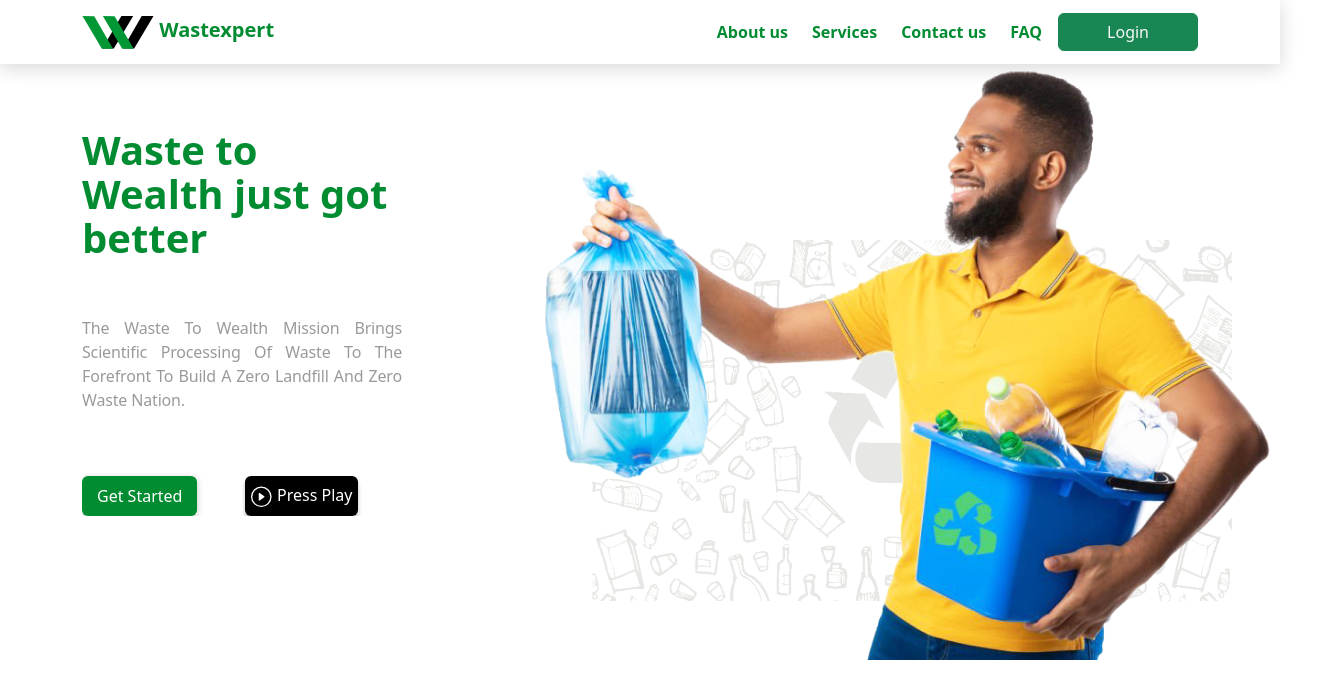
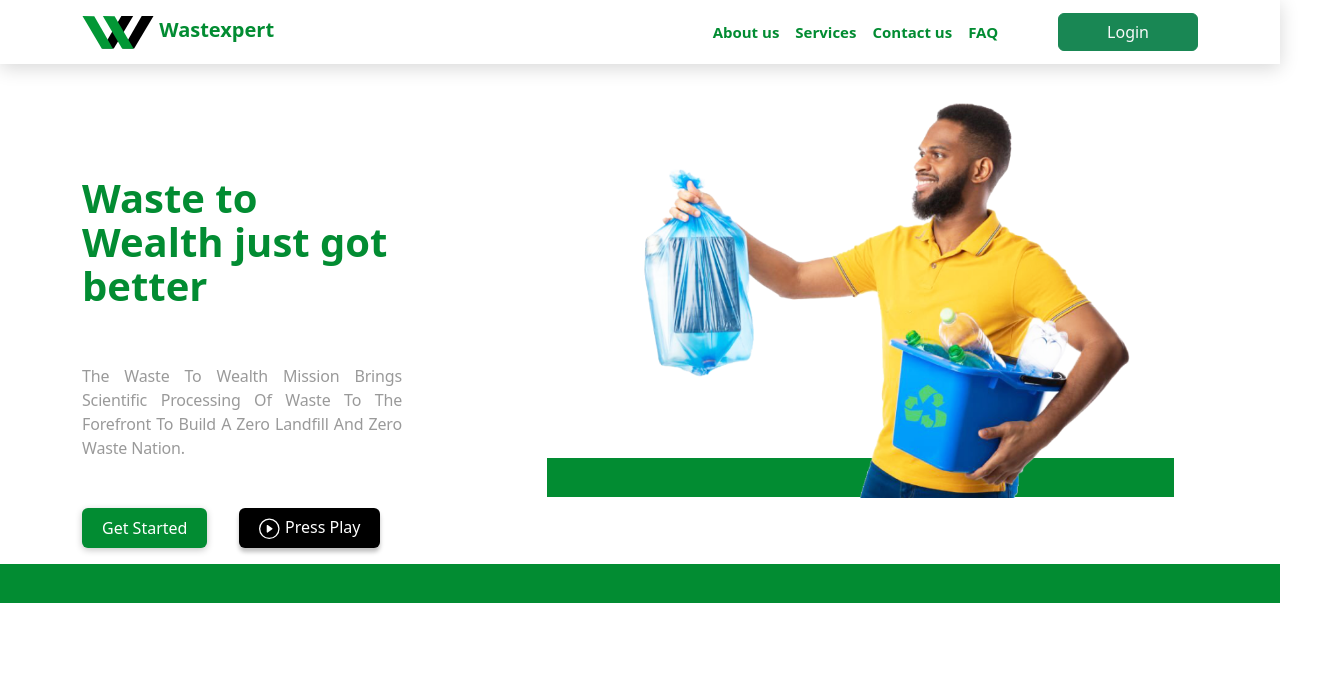
Before and after one commit to walexy026/WasteXpert, a React (Create React App) app: page / in a window 1280 px wide. Shown: the top 698 px of the page, 1336 px wide, since content can reach past the window. Built offline with nearby package versions, Linux system fonts and the light colour scheme.

Commit message:
working on the herosection1

```diff
--- a/src/Components/NavBar/NavBar.css
+++ b/src/Components/NavBar/NavBar.css
@@ -5,7 +5,7 @@
   position: fixed;
   top: 0;
   width: 100%;
-  z-index: -1;
+  z-index: 100;
 }
 .Navbar .nav-title {
   font-size: 20px !important;
@@ -13,7 +13,7 @@
 .Navbar .nav-link, .Navbar .nav-title {
   color: #028c32;
   font-weight: 600;
-  font-size: 16px;
+  font-size: 15px;
 }
 @media only screen and (max-width: 768px) {
   .Navbar .nav-link:hover, .Navbar .nav-title:hover {
--- a/src/Components/NavBar/NavBar.jsx
+++ b/src/Components/NavBar/NavBar.jsx
@@ -15,14 +15,14 @@ const NavBar = () => {
           style={{ maxHeight: '300px' }}
           navbarScroll
         >
-          <Nav.Link className='nav-link px-2 mx-1' href="#">About us</Nav.Link>
-          <Nav.Link className='nav-link px-2 mx-1'href="#">Services</Nav.Link>
-          <Nav.Link className='nav-link px-2 mx-1'href="#">Contact us</Nav.Link>
-          <Nav.Link className='nav-link px-2 mx-1'href="#">FAQ</Nav.Link>
+          <Nav.Link className='nav-link px-2 ' href="#">About us</Nav.Link>
+          <Nav.Link className='nav-link px-2 'href="#">Services</Nav.Link>
+          <Nav.Link className='nav-link px-2 'href="#">Contact us</Nav.Link>
+          <Nav.Link className='nav-link px-2 'href="#">FAQ</Nav.Link>
 
         </Nav>
 
-          <Button className=' px-5' variant="outline-success bg-success text-light">Login</Button>
+          <Button className=' px-5 ms-5' variant="outline-success bg-success text-light">Login</Button>
       </Navbar.Collapse>
     </Container>
   </Navbar>
--- a/src/Components/NavBar/NavBar.scss
+++ b/src/Components/NavBar/NavBar.scss
@@ -6,31 +6,29 @@
   position: fixed;
   top: 0;
   width: 100%;
-  z-index: -1;
+  z-index: 100;
 
-  .nav-title{
+  .nav-title {
     font-size: 20px !important;
     @extend .nav-link;
   }
   .nav-link {
     color: #028c32;
     font-weight: 600;
-      font-size: 16px;
+    font-size: 15px;
   }
 
-    @media only screen and (max-width:768px){
-    .nav-link{
+  @media only screen and (max-width: 768px) {
+    .nav-link {
       //    background-color: rgba(154, 209, 173, 0.3);
-       &:hover{
+      &:hover {
         background-color: rgba(154, 209, 173, 0.3);
-
       }
-       .nav-items{
+      .nav-items {
         top: 15vh;
         position: absolute;
         left: 0;
       }
     }
-
   }
 }
--- a/src/Pages/Homepage/Homepage.css
+++ b/src/Pages/Homepage/Homepage.css
@@ -1,40 +1,73 @@
+.heroWrappper {
+  position: relative;
+}
+
 .heroSection {
+  width: 100%;
+  display: flex;
   overflow: hidden;
 }
-.heroSection h1 {
+.heroSection .HeroText h1 {
   color: #028c32;
-  width: 320px;
+  max-width: 320px;
   font-size: 40px;
   font-weight: 700;
   line-height: 110.02%;
-  padding-top: 5rem;
+  padding-top: 8rem;
   padding-bottom: 3rem;
 }
-.heroSection p {
+.heroSection .HeroText p {
   color: rgba(0, 0, 0, 0.4);
   width: 320px;
-  padding-bottom: 3rem;
+  padding-bottom: 2rem;
   text-align: justify;
   letter-spacing: -0.01em;
   text-transform: capitalize;
   font-weight: 400;
 }
-.heroSection .btnn:hover {
+.heroSection .HeroText .btnn:hover {
   background-color: red !important;
 }
 
 .man {
   overflow: hidden;
 }
-.man img {
-  position: absolute;
-  left: 25rem;
+.man .manbg img {
+  overflow: hidden;
+  transform: translateY(40px);
 }
 
 .bg img {
+  display: none;
   clip: rect(0px, 375px, 370px, 330);
   width: 50%;
   position: absolute;
   left: 37rem;
   top: 15rem;
+  width: 25%;
+}
+
+.horizontalLine {
+  height: 39px;
+  width: 100%;
+  background-color: #028c32;
+}
+
+.horizontalLineImg {
+  height: 39px;
+  width: 100%;
+  background-color: #028c32;
+}
+
+@media only screen and (max-width: 768px) {
+  .heroSection {
+    display: flex;
+    flex-direction: column-reverse !important;
+  }
+  .horizontalLine {
+    display: none;
+  }
+  .horizontalLineImg {
+    display: block;
+  }
 }/*# sourceMappingURL=Homepage.css.map */
--- a/src/Pages/Homepage/Homepage.jsx
+++ b/src/Pages/Homepage/Homepage.jsx
@@ -3,27 +3,22 @@ import { Col, Container, Row, Stack } from "react-bootstrap";
 import Button from "../../Components/Button/Button";
 import "./Homepage.scss";
 import { BsPlayCircle } from "react-icons/bs";
-import man from '../../Assets/guyman2.png'
-import bg from '../../Assets/aboutUsBg.svg'
-
-
+import man from "../../Assets/guyman2.png";
+import bg from "../../Assets/aboutUsBg.svg";
 
 const Homepage = () => {
   return (
-    <div>
-      <Container className="mt-5 w-100" >
-        <div className="d-flex">
-          <div className=''>
-            <div className="heroSection">
+    <div className="heroWrappper">
+      <Container className="mt-5  w-100">
+        <Row className=" d-flex justify-content-center heroSection">
+          <Col className="col-sm-5  HeroText">
             <h1>Waste to Wealth just got better</h1>
             <p>
-                The Waste to Wealth Mission brings scientific processing of
-                waste to the forefront to build a zero landfill and zero waste
-                nation.
+              The Waste to Wealth Mission brings scientific processing of waste
+              to the forefront to build a zero landfill and zero waste nation.
             </p>
 
-              <Stack direction="horizontal" gap={5}>
-
+            <Stack direction="horizontal" className="mb-3">
               <Button
                 desc="Get Started"
                 style={{
@@ -33,14 +28,15 @@ const Homepage = () => {
                   color: "#ffffff",
                   border: "none",
                   height: "2.5rem",
-                  padding:'3px 15px'
+                  padding: "3px 20px",
+                  marginRight:'1rem'
 
                 }}
-
               />
               <Button
-
-              icon={<BsPlayCircle size="1.6rem" style={{paddingRight:"5px"}} />}
+                icon={
+                  <BsPlayCircle size="1.6rem" style={{ paddingRight: "5px" }} />
+                }
                 desc="Press Play"
                 style={{
                   background: "#000000",
@@ -49,21 +45,27 @@ const Homepage = () => {
                   borderRadius: "6px",
                   color: "#ffffff",
                   height: "2.5rem",
-
+                  padding: "3px 20px",
+                  marginLeft:'1rem'
                 }}
-                className='btnn'
+                className="btnn"
               />
             </Stack>
-            </div>
-          </div>
-          <div className="md-6 man">
+          </Col>
+
+          <Col className="col-sm-7 man">
             <div className="bg">
               <img src={bg} alt="" />
             </div>
-          <img src={man} alt=""  />
+            <div className="manbg">
+              <img src={man} alt="" className="img-fluid "  />
             </div>
-        </div>
+      {/* <div className='horizontalLine'></div> */}
+      <div className='horizontalLineImg'></div>
+          </Col>
+        </Row>
       </Container>
+      <div className="horizontalLine"></div>
     </div>
   );
 };
--- a/src/Pages/Homepage/Homepage.scss
+++ b/src/Pages/Homepage/Homepage.scss
@@ -1,18 +1,29 @@
+.heroWrappper{
+  position: relative;
+}
 .heroSection {
+  width: 100%;
+  display: flex;
+  // flex-direction: column;
   overflow: hidden;
+.HeroText{
+  // width: 50%;
   h1 {
     color: #028c32;
-    width: 320px;
+    max-width: 320px;
     font-size: 40px;
     font-weight: 700;
     line-height: 110.02%;
-    padding-top: 5rem;
+
+
+
+    padding-top: 8rem;
     padding-bottom: 3rem;
   }
   p {
     color: rgba(0, 0, 0, 0.4);
     width: 320px;
-    padding-bottom: 3rem;
+    padding-bottom: 2rem;
     text-align: justify;
     letter-spacing: -0.01em;
     text-transform: capitalize;
@@ -22,30 +33,66 @@
     background-color: red !important;
     // display: none;
   }
+}
+
 
 }
 
 .man{
   overflow: hidden;
-  // background-image: url(../../Assets/aboutUsBg.svg);
-  // background-repeat: no-repeat;
-  // background-position: center;
-  // width: 100%;
-  // height: auto;
+  // width: 50%;
 
-  img{
-    position: absolute;
-    left: 25rem;
-    // overflow: hidden;
-    // width: 100%;
+ .manbg img{
+
+    overflow: hidden;
+    transform: translateY(40px);
   }
 }
 
 .bg img{
+  display: none;
     // left: 360px;
     clip: rect(0px, 375px, 370px, 330);
     width: 50%;
     position: absolute;
     left: 37rem;
     top: 15rem;
+    width: 25%;
+
   }
+
+  .horizontalLine{
+    // position: absolute;
+    // bottom: 0px;
+    height: 39px;
+    width: 100%;
+    background-color: #028c32;
+  }
+  .horizontalLineImg{
+    // position: absolute;
+    // bottom: 0px;
+    height: 39px;
+    width: 100%;
+    background-color: #028c32;
+  }
+  // hr{
+  //   position: absolute;
+  //   bottom: -200px;
+  //   left: 0px;
+  //   height: 39px;
+  //   width: 100%;
+  //   background-color: #028c32;
+  // }
+
+  @media only screen and (max-width:768px){
+    .heroSection{
+      display: flex;
+      flex-direction: column-reverse !important;
+    }
+    .horizontalLine{
+      display: none;
+    }
+    .horizontalLineImg{
+      display: block;
+    }
+  }
```
Also changed, not shown: 2 other files (tests, documents, lock files or other folders). Lines whose indentation alone changed are shown as unchanged.
